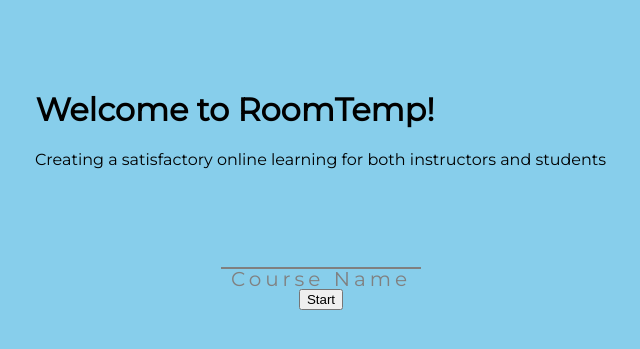
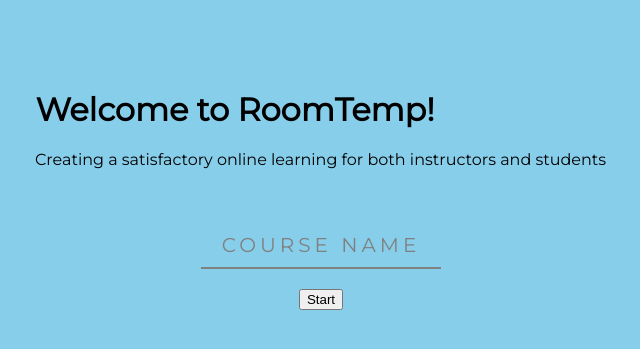
Before and after one commit to arthurjl/room-temperature, a Flask app: page / in a window 1280 px wide. Shown: the top 349 px of the page, without its empty margins (319-959 px from the left). Run offline with Flask 2, Linux system fonts and the light colour scheme.

Commit message:
Update index.html
Updated form locations

```diff
--- a/static/css/index.css
+++ b/static/css/index.css
@@ -49,13 +49,13 @@ form{
   cursor: text;
   font-size: 20px;
   line-height: 20px;
-  text-transform: uppercase + transform(translateY(-34px));
+  text-transform: uppercase;
+  transform: translateY(-34px);
   transition: all 0.3s
 }
 
 input[type=text]{
   width: 200px;
-  box-sizing: border-box;
   border: 0;
   border-bottom: 2px solid gray;
   color: white;
@@ -70,7 +70,8 @@ input[type=text]{
 
 input[type=text]:focus + .label-text{
   color: #F0F0F0;
-  font-size: 13px + transform(translateY(-74px));
+  font-size: 13px;
+  transform: translateY(-74px);
 }
 
 @keyframes fadeIn{
--- a/templates/index.html
+++ b/templates/index.html
@@ -16,7 +16,7 @@
         <div id="subtitle">
           <p class="subtitle">Creating a satisfactory online learning for both instructors and students</p>
         </div>
-        <form id="course">
+        <form>
           <label>
             <input type="text" required/>
             <div class="label-text">Course Name</div>
```
